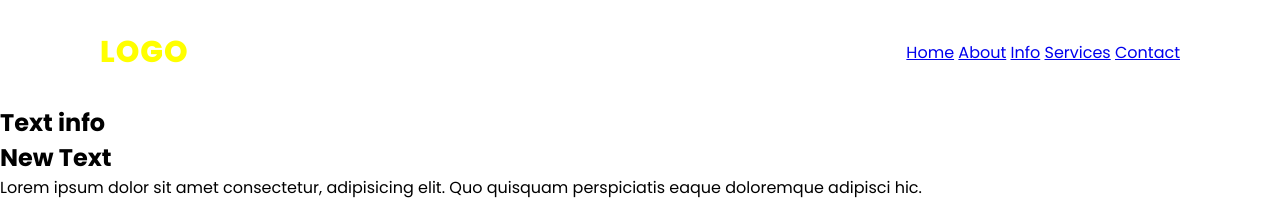
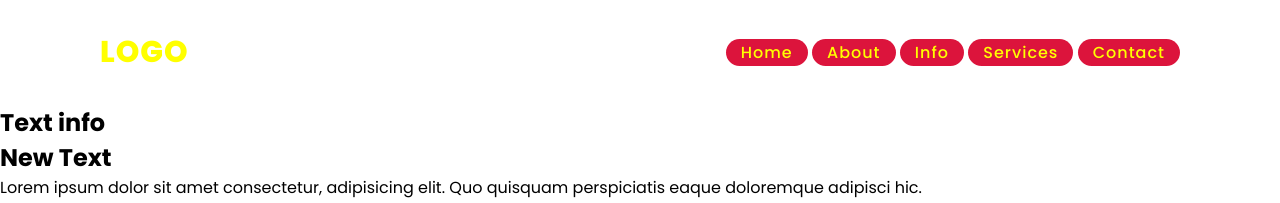
Before and after one commit to Mspp9/hw17_edu.project_v1, a plain HTML site: page index.html in a window 1280 px wide. Shown: the top 203 px of the page. Drawn offline with Linux system fonts and the light colour scheme.

Commit message:
работа с navigation a

```diff
--- a/style.css
+++ b/style.css
@@ -42,3 +42,14 @@ header .logo
   font-weight: 800;
   letter-spacing: 1px;
 }
+
+header .navigation a
+{
+color: yellow;
+background: #DC143C;
+text-decoration: none;
+font-weight: 500;
+letter-spacing: 1px;
+padding: 2px 15px;
+border-radius: 20px;
+}
```
